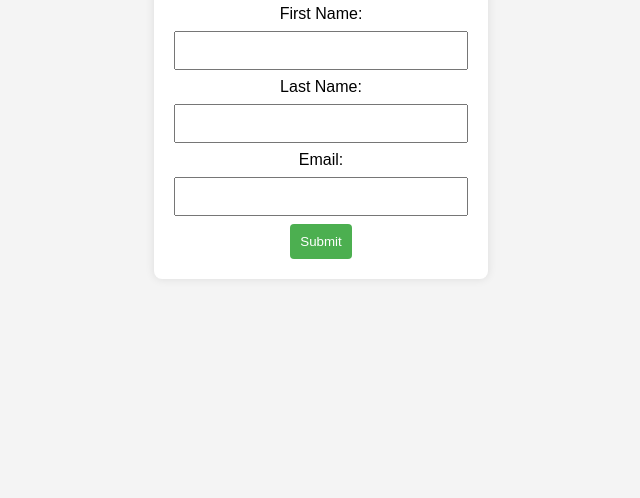
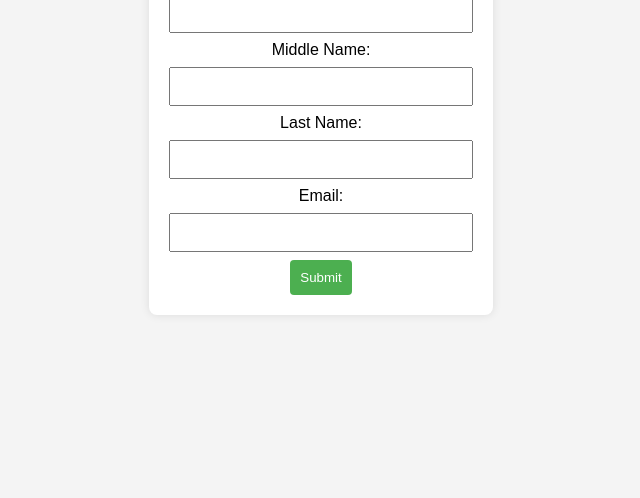
Before and after one commit to Jhonny21-coder/LoginForm, a plain HTML site: page index.html in a window 1280 px wide. Shown: the part 302-800 px from the top of the page, without its empty margins (319-959 px from the left). Drawn offline with Linux system fonts and the light colour scheme.

Commit message:
Update index.html

```diff
--- a/index.html
+++ b/index.html
@@ -20,6 +20,11 @@
             </div>
 
             <div class="inputDiv">
+                <label for="middleName">Middle Name:</label>
+                <input type="text" id="middleName" name="middleName" required>
+            </div>
+
+            <div class="inputDiv">
                 <label for="lastName">Last Name:</label>
                 <input type="text" id="lastName" name="lastName" required>
             </div>
```
